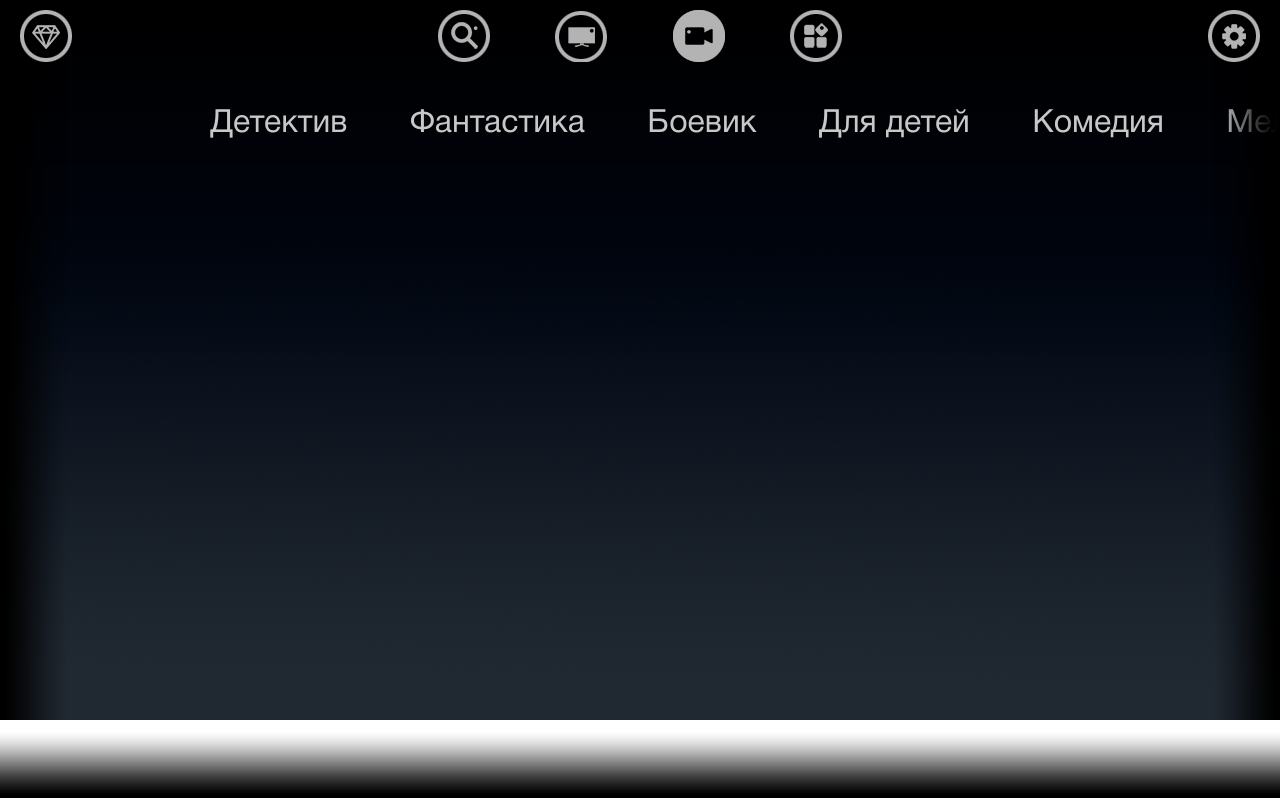
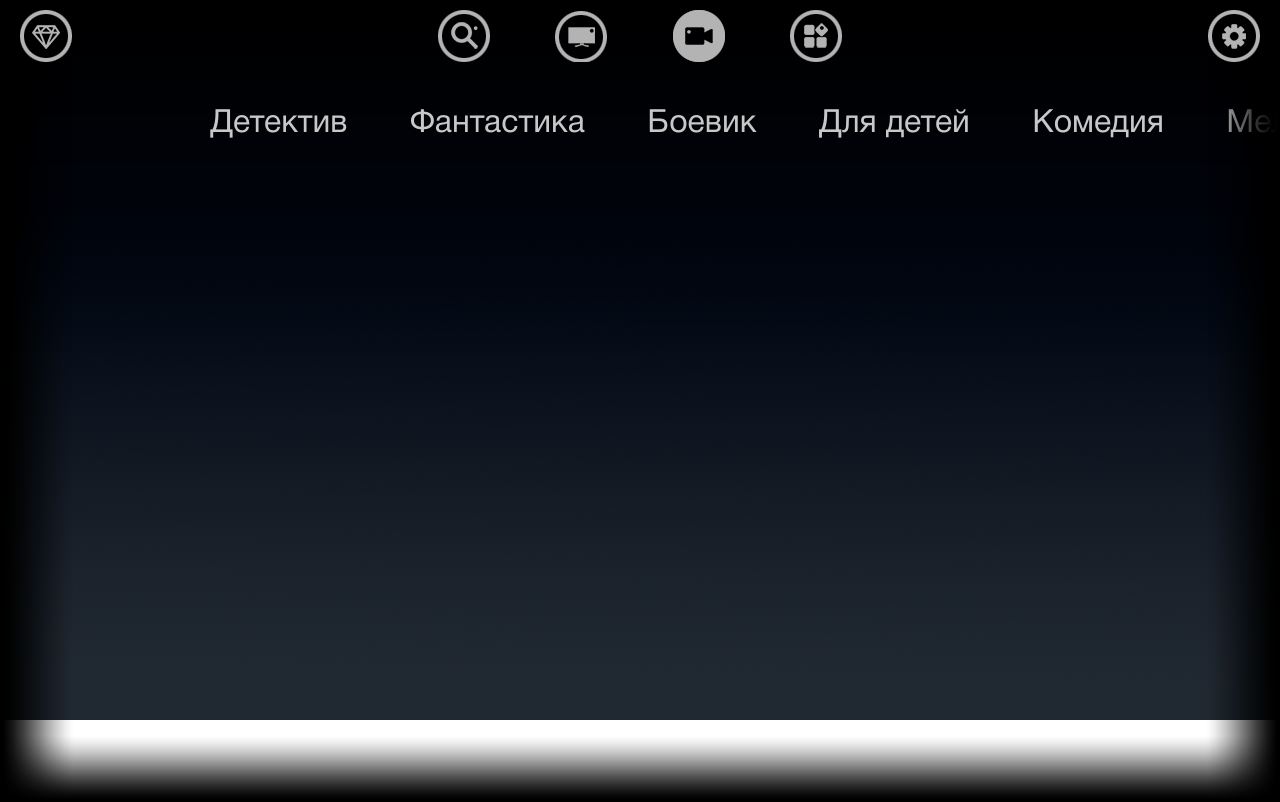
Before and after one commit to Yar56/test-task-micro, a website: page index.html in a window 1280 px wide. Drawn offline with Linux system fonts and the light colour scheme.

Commit message:
fix width and height shadows(css)

```diff
--- a/css/style.css
+++ b/css/style.css
@@ -4,12 +4,9 @@
   box-sizing: border-box;
 }
 body {
-  /* background-color: rgb(119, 104, 106); */
   background: url('./../assets/default-bg.png') no-repeat;
   background-size: cover;
   overflow: hidden;
-  /* background-position: inherit; */
-  /* font-family: "Geneva", "Arial", "Helvetica", sans-serif; */
 }
 .backgroundMovie {
   height: 100vh;
@@ -50,22 +47,27 @@ body {
   display: block;
 }
 
-.topShadow {
+.topShadow img{
+  width: 100%;
   position: absolute;
   z-index: -2;
 }
-.leftShadow {
+
+.leftShadow img {
+  height: 100vh;
   float: left;
   position: absolute;
   top: 0;
 }
-.rightShadow {
+.rightShadow img {
+  height: 100vh;
   float: right;
   position: absolute;
   top: 0;
   right: 0;
 }
-.bottomShadow {
+.bottomShadow img {
+  width: 100%;
   position: absolute;
   bottom: -2px;
 }
--- a/src/index.js
+++ b/src/index.js
@@ -312,6 +312,11 @@ function app() {
       fromGenresToNav:    null
     }
   });
+  // var height = window.screen.height;
+  // var width = window.screen.width;
+  // if (width !== 1280 && height !== 720) {
+  //   document.body.style.transform = 'scaleZ(1)';
+  // }
   document.addEventListener('keydown', function(e) {
     if (keys.indexOf(e.code) > -1) {
       e.preventDefault();
```
